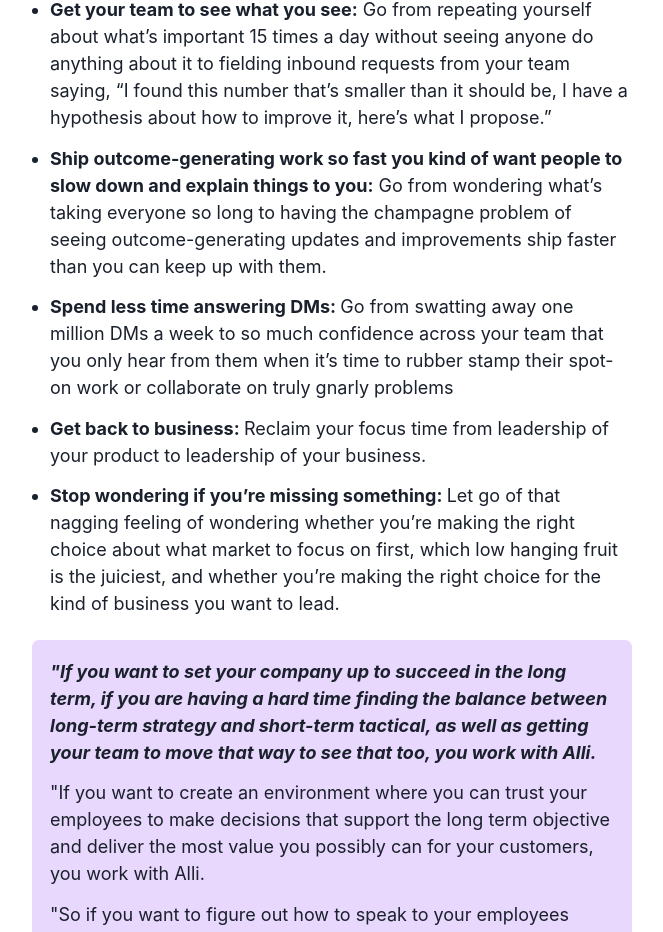
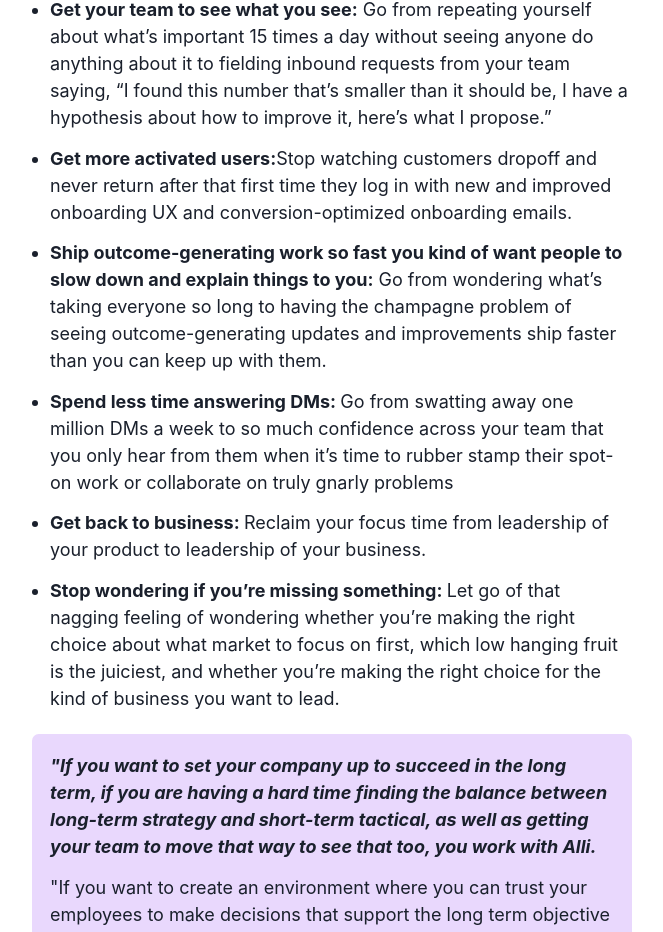
Before and after one commit to alliblum/nextjs-blog, a Next.js app: page /founders-and-leaders in a window 1280 px wide. Shown: the part 4312-5244 px from the top of the page, without its empty margins (308-971 px from the left). Built offline with nearby package versions, Linux system fonts and the light colour scheme.

Commit message:
copy changes to founder and leader page

```diff
--- a/pages/founders-and-leaders.tsx
+++ b/pages/founders-and-leaders.tsx
@@ -206,6 +206,12 @@
             propose.”{' '}
           </ListItem>
           <ListItem>
+            <Text as="strong">Get more activated users:</Text>
+            Stop watching customers dropoff and never return after that first
+            time they log in with new and improved onboarding UX and
+            conversion-optimized onboarding emails.
+          </ListItem>
+          <ListItem>
             <Text as="strong">
               Ship outcome-generating work so fast you kind of want people to
               slow down and explain things to you:
```
